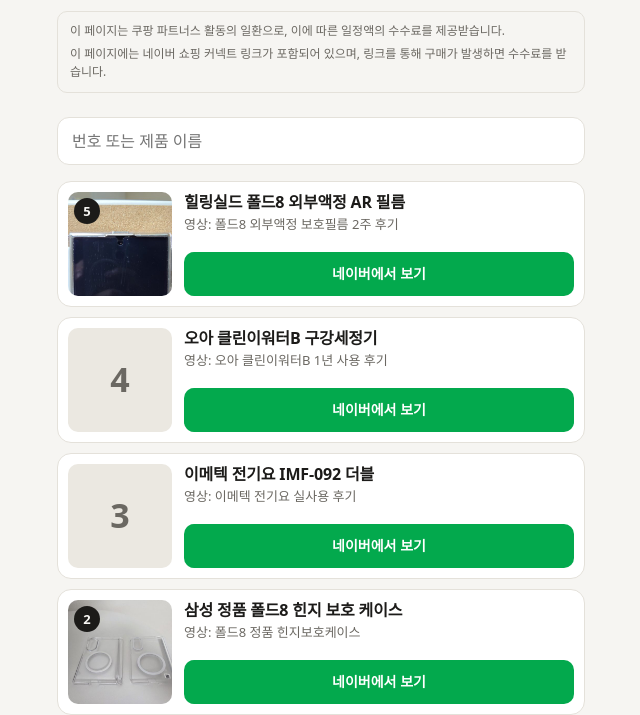
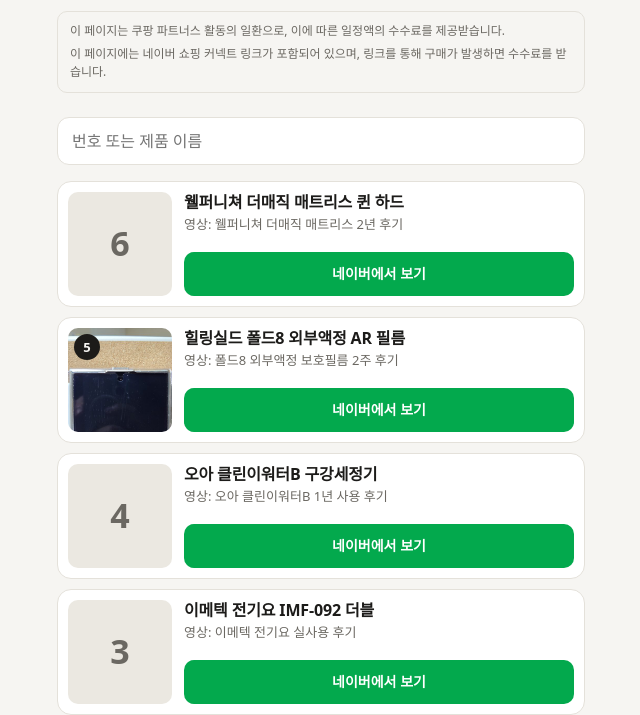
Before and after one commit to Doubl2K/links, a plain HTML site: page index.html in a window 1280 px wide. Shown: the part 85-800 px from the top of the page, without its empty margins (319-959 px from the left). Drawn offline with Linux system fonts and the light colour scheme.

Commit message:
링크 목록 갱신

```diff
--- a/index.html
+++ b/index.html
@@ -44,6 +44,7 @@ h2{margin:0;font-size:16px;line-height:1.35;letter-spacing:-.01em;overflow-wrap:
 <div class="notice"><p>이 페이지는 쿠팡 파트너스 활동의 일환으로, 이에 따른 일정액의 수수료를 제공받습니다.</p><p>이 페이지에는 네이버 쇼핑 커넥트 링크가 포함되어 있으며, 링크를 통해 구매가 발생하면 수수료를 받습니다.</p></div>
 <div class="find"><input id="q" type="search" inputmode="search" placeholder="번호 또는 제품 이름" aria-label="번호 또는 제품 이름으로 찾기" autocomplete="off"></div>
 <ul id="list">
+<li class="card" id="n6" data-no="6" data-s="6 웰퍼니쳐 더매직 매트리스 퀸 하드 웰퍼니쳐 더매직 매트리스 2년 후기"><div class="pic"><span class="tile" aria-hidden="true">6</span><b class="no">6</b></div><div class="body"><h2>웰퍼니쳐 더매직 매트리스 퀸 하드</h2><p class="video">영상: 웰퍼니쳐 더매직 매트리스 2년 후기</p><div class="btns"><a class="btn naver" href="https://naver.me/FK0UwTgT" target="_blank" rel="sponsored nofollow noopener">네이버에서 보기</a></div></div></li>
 <li class="card" id="n5" data-no="5" data-s="5 힐링실드 폴드8 외부액정 ar 필름 폴드8 외부액정 보호필름 2주 후기"><div class="pic"><img src="img/05.jpg" alt="" width="400" height="400" loading="lazy"><b class="no">5</b></div><div class="body"><h2>힐링실드 폴드8 외부액정 AR 필름</h2><p class="video">영상: 폴드8 외부액정 보호필름 2주 후기</p><div class="btns"><a class="btn naver" href="https://naver.me/F7FW7THB" target="_blank" rel="sponsored nofollow noopener">네이버에서 보기</a></div></div></li>
 <li class="card" id="n4" data-no="4" data-s="4 오아 클린이워터b 구강세정기 오아 클린이워터b 1년 사용 후기"><div class="pic"><span class="tile" aria-hidden="true">4</span><b class="no">4</b></div><div class="body"><h2>오아 클린이워터B 구강세정기</h2><p class="video">영상: 오아 클린이워터B 1년 사용 후기</p><div class="btns"><a class="btn naver" href="https://naver.me/F2nC4oRl" target="_blank" rel="sponsored nofollow noopener">네이버에서 보기</a></div></div></li>
 <li class="card" id="n3" data-no="3" data-s="3 이메텍 전기요 imf-092 더블 이메텍 전기요 실사용 후기"><div class="pic"><span class="tile" aria-hidden="true">3</span><b class="no">3</b></div><div class="body"><h2>이메텍 전기요 IMF-092 더블</h2><p class="video">영상: 이메텍 전기요 실사용 후기</p><div class="btns"><a class="btn naver" href="https://naver.me/x3Hah4ph" target="_blank" rel="sponsored nofollow noopener">네이버에서 보기</a></div></div></li>
```
